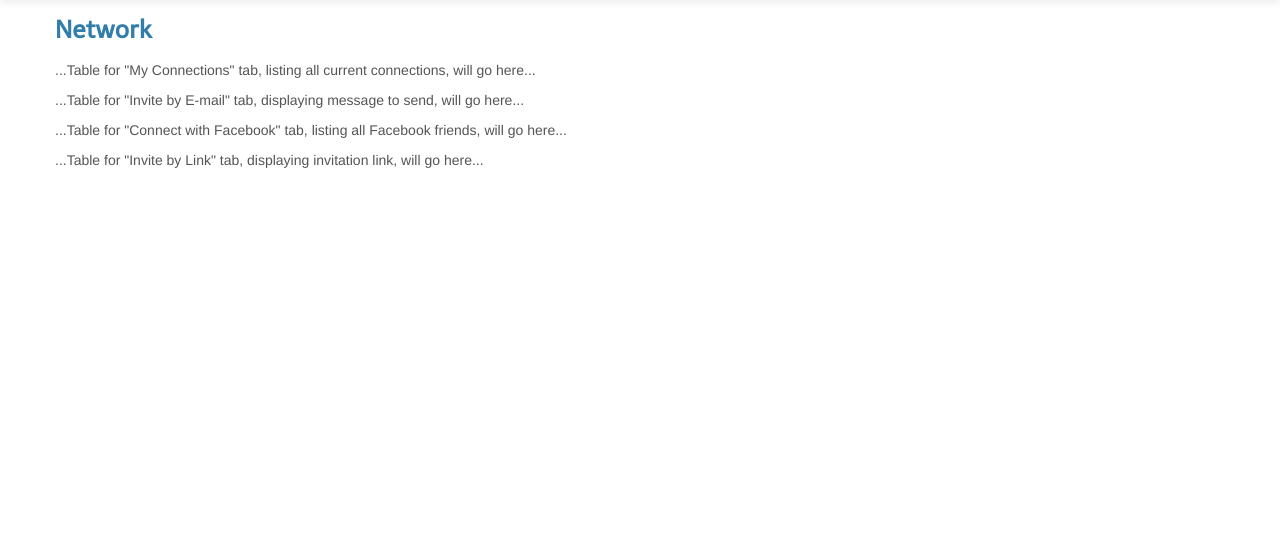
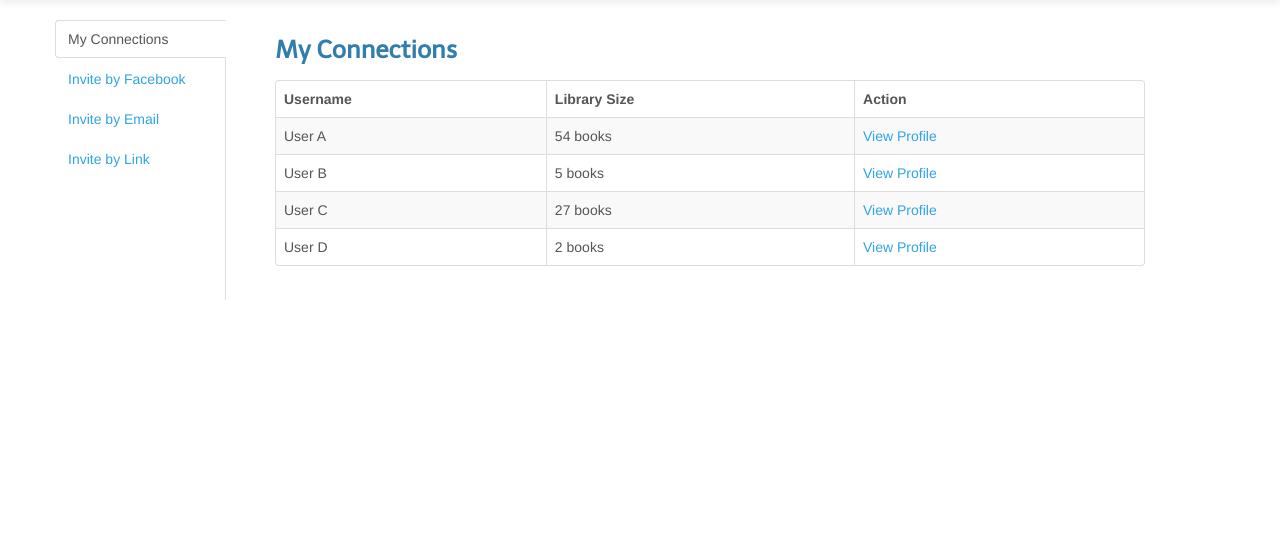
Before and after one commit to byu-osl/bookout, a Flask app: page /network in a window 1280 px wide. Shown: the part 51-611 px from the top of the page. Run offline with Flask 2, Linux system fonts and the light colour scheme.

Commit message:
Created Network Page
Added dummy content to the table of the user's connections.

```diff
--- a/bookout/templates/network.html
+++ b/bookout/templates/network.html
@@ -5,20 +5,76 @@
 
 {% block content %}
 
-<div class="row">
-	<div class="span12">
+<br>
+  <div class="row">
+    <div class="tabbable tabs-left">
+      <ul class="nav nav-tabs span2">
+        <li class="active"><a href="#Connections" data-toggle="tab">My Connections</a></li>
+        <li><a href="#Facebook" data-toggle="tab">Invite by Facebook</a></li>
+        <li><a href="#Email" data-toggle="tab">Invite by Email</a></li>
+        <li><a href="#Link" data-toggle="tab">Invite by Link</a></li>
+<br>
+<br>
+<br>
+<br>
+<br>
+<br>
+      </ul>
+      <div class="tab-content span9">
+        <div class="tab-pane active" id="Connections">
+          <h3>My Connections</h3>
+          <table class="table table-striped table-bordered">
+            <thead>
+              <tr>
+                <th>Username</th>
+                <th>Library Size</th>
+                <th>Action</th>
+              </tr>
+            </thead>
+            <tbody>
+              <tr>
+                <td>User A</td>
+                <td>54 books</td>
+                <td><a href="#">View Profile</a></td>
+              </tr>
+              <tr>
+                <td>User B</td>
+                <td>5 books</td>
+                <td><a href="#">View Profile</a></td>
+              </tr>
+              <tr>
+                <td>User C</td>
+                <td>27 books</td>
+                <td><a href="#">View Profile</a></td>
+              </tr>
+              <tr>
+                <td>User D</td>
+                <td>2 books</td>
+                <td><a href="#">View Profile</a></td>
+              </tr>
+            </tbody>
+          </table>
 
-		<h3>Network</h3>
-
-		<p>...Table for "My Connections" tab, listing all current connections, will go here...</p>
-
-		<p>...Table for "Invite by E-mail" tab, displaying message to send, will go here...</p>
-
-		<p>...Table for "Connect with Facebook" tab, listing all Facebook friends, will go here...</p>
-
-		<p>...Table for "Invite by Link" tab, displaying invitation link, will go here...</p>
-
-	</div>
-</div>
+        </div>
+        <div class="tab-pane" id="Facebook">
+          <h3>Connect with your Facebook Friends</h3>
+          <p>Facebook connections are not yet supported. We apologize for the inconvenience. Please check back later.</p>
+        </div>
+        <div class="tab-pane" id="Email">
+          <h3>Invite your Friends by Email</h3>
+          <p>Email invitation is not yet supported. We apologize for the inconvenience. Please check back later.</p>
+        </div>
+        <div class="tab-pane" id="Link">
+          <h3>Connect with Friends by Sending a Link</h3>
+          <p>Use your personal invitation link to invite your friends to join BookOut and automatically connect with you.</p>
+          <br>
+          <p>
+            Invitation Link:
+            <input type="text" style="margin-left:10px;margin-top:8px" class="input-xlarge" id="input01" value="http://connect.bookout.org/[UserID]">
+          </p>
+        </div>
+      </div>
+    </div>
+  </div>
 
 {% endblock %}
```
